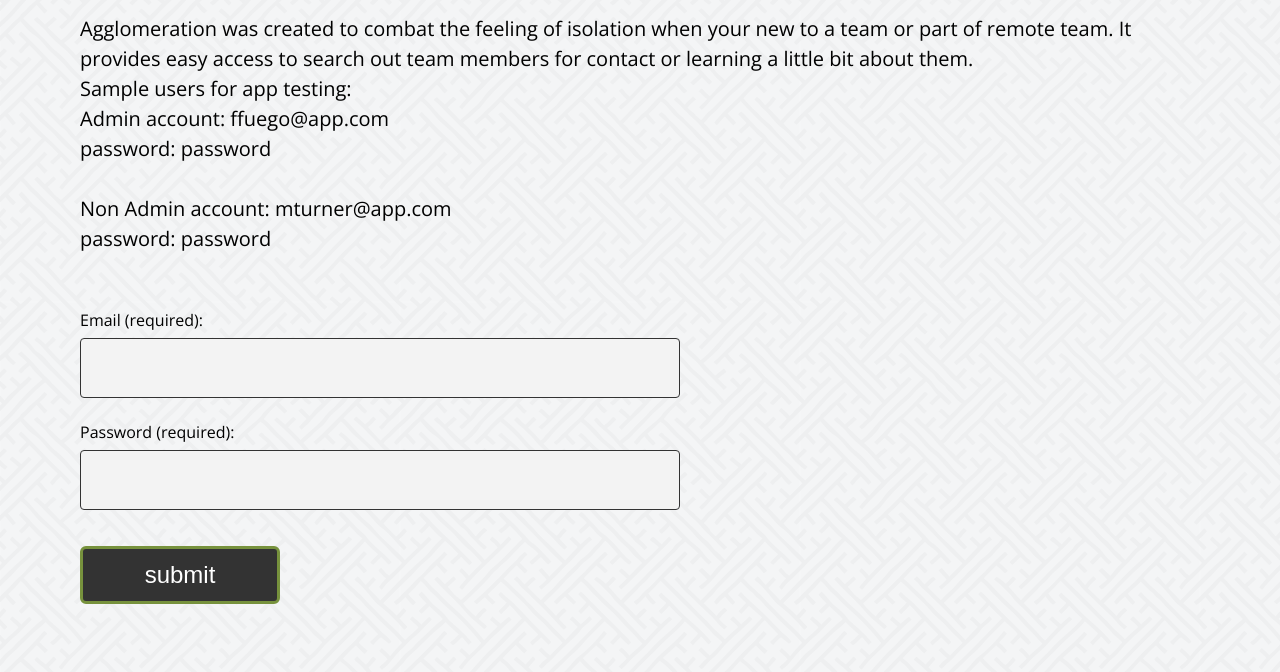
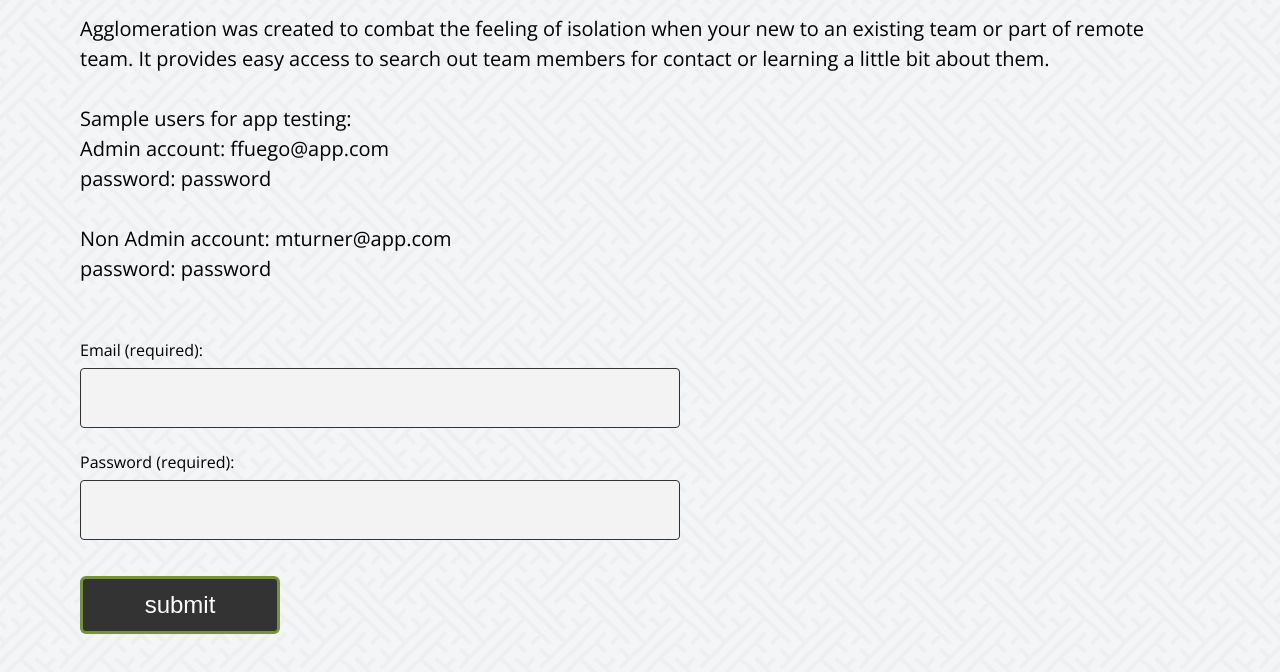
Before and after one commit to IamGrimUs/agglomeration, a website: page public/login.html in a window 1280 px wide. Shown: the part 98-770 px from the top of the page. Drawn offline with nearby package versions, Linux system fonts and the light colour scheme.

Commit message:
login page copy update.

```diff
--- a/public/login.html
+++ b/public/login.html
@@ -13,9 +13,9 @@
 <body class="bg-image">
   <section class="site-title-container">
     <h1 class="site-title">Agglomeration</h1>
-    <p>Agglomeration was created to combat the feeling of isolation when your new to a team or part of remote team. It provides
-      easy access to search out team members for contact or learning a little bit about them.</p>
-    <p>Sample users for app testing:<br />
+    <p>Agglomeration was created to combat the feeling of isolation when your new to an existing team or part of remote team.
+      It provides easy access to search out team members for contact or learning a little bit about them.
+      <br /><br />Sample users for app testing:<br />
       <span style="bold">Admin account</span>: ffuego@app.com<br /> password: password<br /><br />
       <span style="bold">Non Admin account</span>: mturner@app.com<br />password: password</p>
   </section>
```
